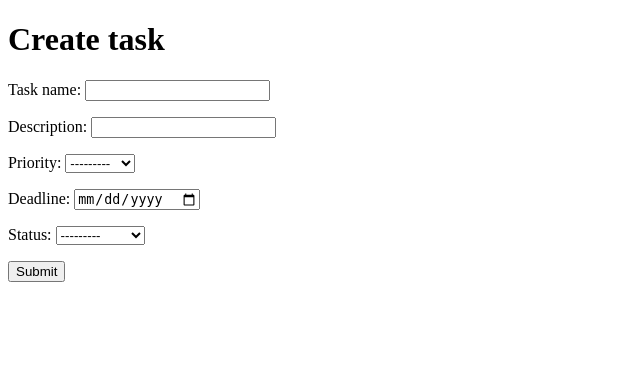
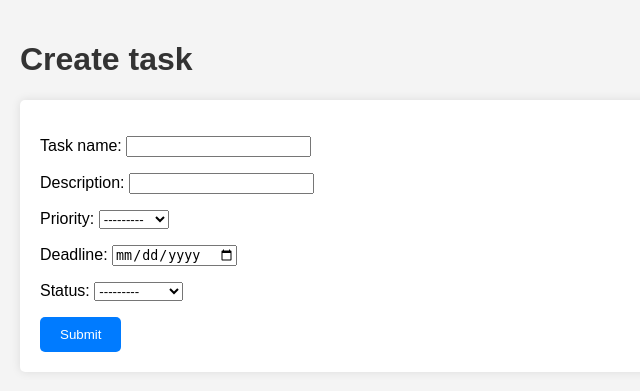
Before and after one commit to radio4444/todolist, a Django app: page /create/ in a window 1280 px wide. Shown: the top 391 px of the page, without its empty margins (0-640 px from the left). Run offline with Django 5.2, Linux system fonts and the light colour scheme.

Commit message:
Add CSS styling and configure static files for task templates - Add base_task_styles.css with basic styling for forms and buttons. - Update base_task.html to include a link to the CSS file - Refactor home_styles.css from style.css

```diff
--- /dev/null
+++ b/todo_app/static/todo_app/base_task_styles.css
@@ -0,0 +1,32 @@
+/* styles.css */
+
+body {
+    font-family: Arial, sans-serif;
+    background-color: #f4f4f4;
+    margin: 0;
+    padding: 20px;
+}
+
+h1 {
+    color: #333;
+}
+
+form {
+    background-color: #fff;
+    padding: 20px;
+    border-radius: 5px;
+    box-shadow: 0 0 10px rgba(0, 0, 0, 0.1);
+}
+
+button {
+    background-color: #007bff;
+    color: #fff;
+    padding: 10px 20px;
+    border: none;
+    border-radius: 5px;
+    cursor: pointer;
+}
+
+button:hover {
+    background-color: #0056b3;
+}
--- a/todo_app/templates/todo_app/base_task.html
+++ b/todo_app/templates/todo_app/base_task.html
@@ -3,6 +3,8 @@
 <head>
     <meta charset="UTF-8">
     <title>{% block title %}{% endblock %}</title>
+    {% load static %}
+    <link rel="stylesheet" href="{% static "todo_app/base_task_styles.css" %}">
 </head>
 <body>
     <h1>{% block header %}{% endblock %}</h1>
--- a/todo_app/templates/todo_app/home.html
+++ b/todo_app/templates/todo_app/home.html
@@ -1,7 +1,7 @@
 <!DOCTYPE html>
 <html lang="en">
 {% load static %}
-<link rel="stylesheet" href="{% static 'todo_app/style.css' %}">
+<link rel="stylesheet" href="{% static 'todo_app/home_styles.css' %}">
 <head>
     <meta charset="UTF-8">
     <title>List of tasks</title>
```
Also changed, not shown: todo_app/static/todo_app/home_styles.css (renamed from todo_app/static/todo_app/style.css).
